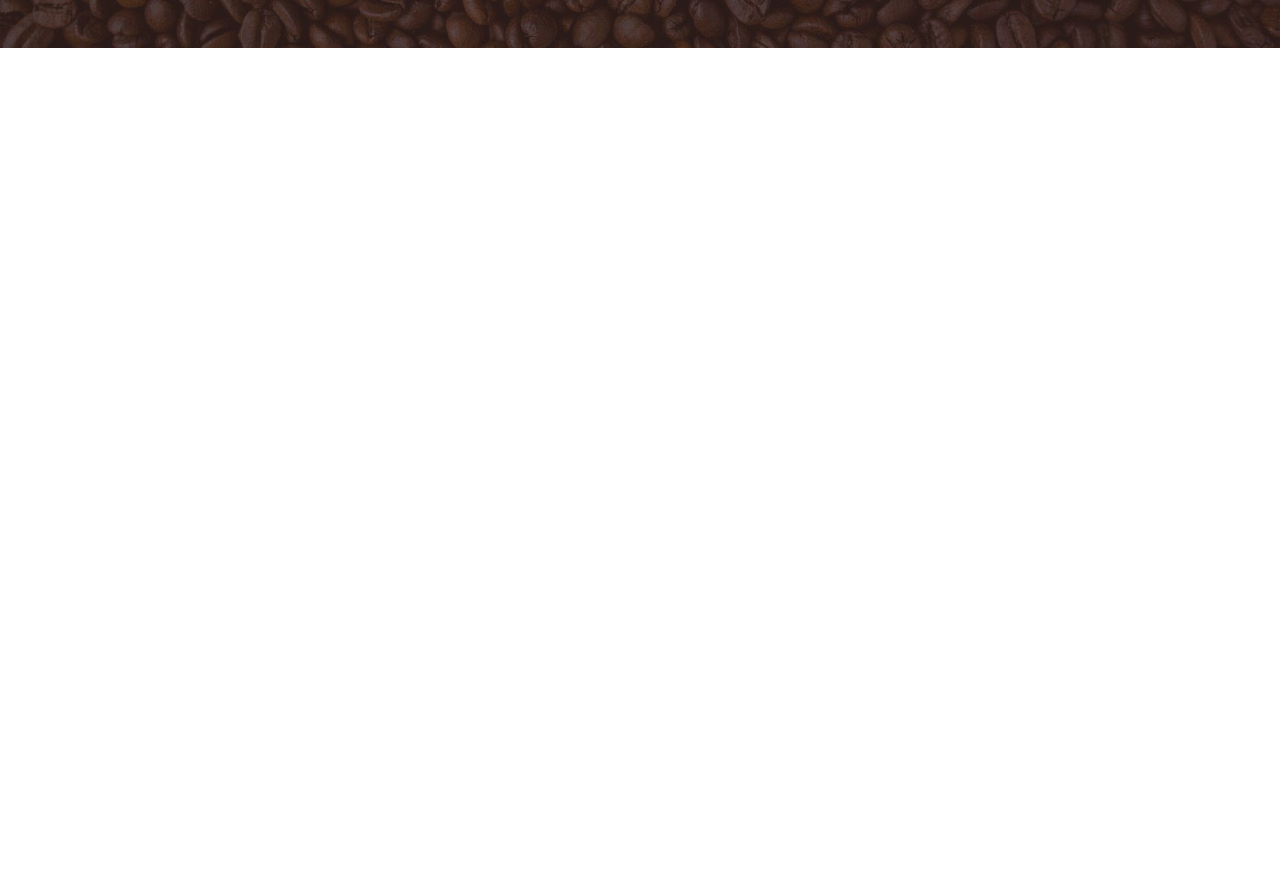
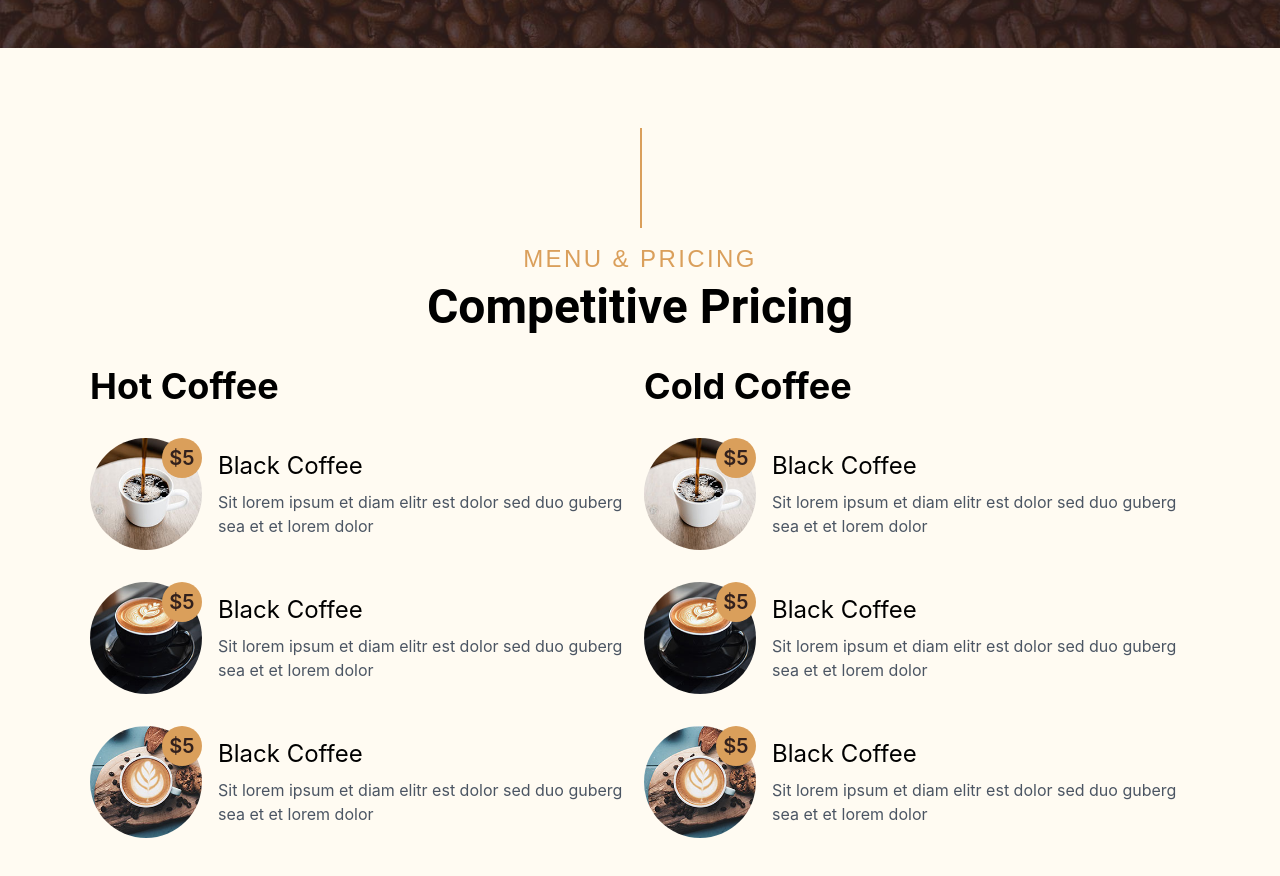
Before and after one commit to NouzNoushad/React-Flutter-Go-Pros, a React (Create React App) app in the folder koppee/: page / in a window 1280 px wide. Shown: the part 2760-3636 px from the top of the page. Before the commit the page ends 2808 px from the top, so only its background shows below. Built offline with nearby package versions, Linux system fonts and the light colour scheme.

Commit message:
menu section

```diff
--- a/koppee/src/Main/main.tsx
+++ b/koppee/src/Main/main.tsx
@@ -5,6 +5,7 @@ import ScrollUpButton from './scrollButton'
 import About from './about'
 import Services from './services'
 import Offer from './offer'
+import Menu from './menu'
 
 export default function Main() {
     return (
@@ -15,6 +16,7 @@ export default function Main() {
             <About />
             <Services />
             <Offer />
+            <Menu />
         </>
     )
 }
--- /dev/null
+++ b/koppee/src/Main/menu.tsx
@@ -0,0 +1,85 @@
+import React from 'react'
+
+export default function Menu() {
+    return (
+        <section id='menu' className='bg-[#FFFBF2]'>
+            <div className="container-md pt-[5rem] pb-[4rem]">
+                <div className="main-container">
+                    <h4 className='main-text'>Menu & Pricing</h4>
+                    <h1 className='main-subtext'>Competitive Pricing</h1>
+                </div>
+                <div className="grid md:grid-cols-2 grid-cols-1 md:gap-2 gap-6">
+                    {/* Hot Coffee */}
+                    <div className="space-y-8">
+                        <h1 className='md:text-4xl text-3xl font-bold'>Hot Coffee</h1>
+                        <div className="flex flex-row items-center gap-4">
+                            <div className="relative">
+                                <img src="images/menu-1.jpg" alt="" className='h-28 w-28 rounded-full' />
+                                <h5 className='h-10 w-10 bg-secondary rounded-full text-primary text-xl font-semibold flex items-center justify-center absolute top-0 right-0'>$5</h5>
+                            </div>
+                            <div className="flex-1 space-y-2">
+                                <h4 className='text-2xl font-normal'>Black Coffee</h4>
+                                <p className='text-gray-600'>Sit lorem ipsum et diam elitr est dolor sed duo guberg sea et et lorem dolor</p>
+                            </div>
+                        </div>
+                        <div className="flex flex-row items-center gap-4">
+                            <div className="relative">
+                                <img src="images/menu-2.jpg" alt="" className='h-28 w-28 rounded-full' />
+                                <h5 className='h-10 w-10 bg-secondary rounded-full text-primary text-xl font-semibold flex items-center justify-center absolute top-0 right-0'>$5</h5>
+                            </div>
+                            <div className="flex-1 space-y-2">
+                                <h4 className='text-2xl font-normal'>Black Coffee</h4>
+                                <p className='text-gray-600'>Sit lorem ipsum et diam elitr est dolor sed duo guberg sea et et lorem dolor</p>
+                            </div>
+                        </div>
+                        <div className="flex flex-row items-center gap-4">
+                            <div className="relative">
+                                <img src="images/menu-3.jpg" alt="" className='h-28 w-28 rounded-full' />
+                                <h5 className='h-10 w-10 bg-secondary rounded-full text-primary text-xl font-semibold flex items-center justify-center absolute top-0 right-0'>$5</h5>
+                            </div>
+                            <div className="flex-1 space-y-2">
+                                <h4 className='text-2xl font-normal'>Black Coffee</h4>
+                                <p className='text-gray-600'>Sit lorem ipsum et diam elitr est dolor sed duo guberg sea et et lorem dolor</p>
+                            </div>
+                        </div>
+                    </div>
+
+                    {/* Cold Coffee */}
+                    <div className="space-y-8">
+                        <h1 className='md:text-4xl text-3xl font-bold'>Cold Coffee</h1>
+                        <div className="flex flex-row items-center gap-4">
+                            <div className="relative">
+                                <img src="images/menu-1.jpg" alt="" className='h-28 w-28 rounded-full' />
+                                <h5 className='h-10 w-10 bg-secondary rounded-full text-primary text-xl font-semibold flex items-center justify-center absolute top-0 right-0'>$5</h5>
+                            </div>
+                            <div className="flex-1 space-y-2">
+                                <h4 className='text-2xl font-normal'>Black Coffee</h4>
+                                <p className='text-gray-600'>Sit lorem ipsum et diam elitr est dolor sed duo guberg sea et et lorem dolor</p>
+                            </div>
+                        </div>
+                        <div className="flex flex-row items-center gap-4">
+                            <div className="relative">
+                                <img src="images/menu-2.jpg" alt="" className='h-28 w-28 rounded-full' />
+                                <h5 className='h-10 w-10 bg-secondary rounded-full text-primary text-xl font-semibold flex items-center justify-center absolute top-0 right-0'>$5</h5>
+                            </div>
+                            <div className="flex-1 space-y-2">
+                                <h4 className='text-2xl font-normal'>Black Coffee</h4>
+                                <p className='text-gray-600'>Sit lorem ipsum et diam elitr est dolor sed duo guberg sea et et lorem dolor</p>
+                            </div>
+                        </div>
+                        <div className="flex flex-row items-center gap-4">
+                            <div className="relative">
+                                <img src="images/menu-3.jpg" alt="" className='h-28 w-28 rounded-full' />
+                                <h5 className='h-10 w-10 bg-secondary rounded-full text-primary text-xl font-semibold flex items-center justify-center absolute top-0 right-0'>$5</h5>
+                            </div>
+                            <div className="flex-1 space-y-2">
+                                <h4 className='text-2xl font-normal'>Black Coffee</h4>
+                                <p className='text-gray-600'>Sit lorem ipsum et diam elitr est dolor sed duo guberg sea et et lorem dolor</p>
+                            </div>
+                        </div>
+                    </div>
+                </div>
+            </div>
+        </section>
+    )
+}
```
